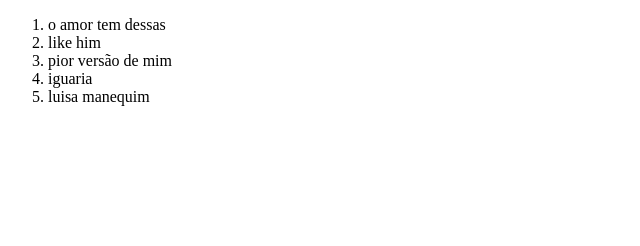
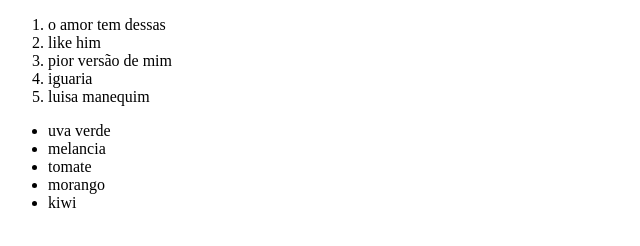
Before and after one commit to annzmtt/listas, a plain HTML site: page index.html in a window 1280 px wide. Shown: the whole page, without its empty margins (0-640 px from the left). Drawn offline with Linux system fonts and the light colour scheme.

Commit message:
criei a lista não ordenada

```diff
--- a/index.html
+++ b/index.html
@@ -8,12 +8,20 @@
 </head>
 <body>
     <!-- lista ordenada-->
-<ol>
+<ol type="1">
 <li>o amor tem dessas</li>
 <li>like him</li>
 <li>pior versão de mim</li>
 <li>iguaria</li>
 <li>luisa manequim</li>
 </ol>
+<!-- lista não ordenada-->
+ <ul>
+<li>uva verde</li>
+<li>melancia</li>
+<li>tomate</li>
+<li>morango</li>
+<li>kiwi</li>
+ </ul>
 </body>
 </html>
```
